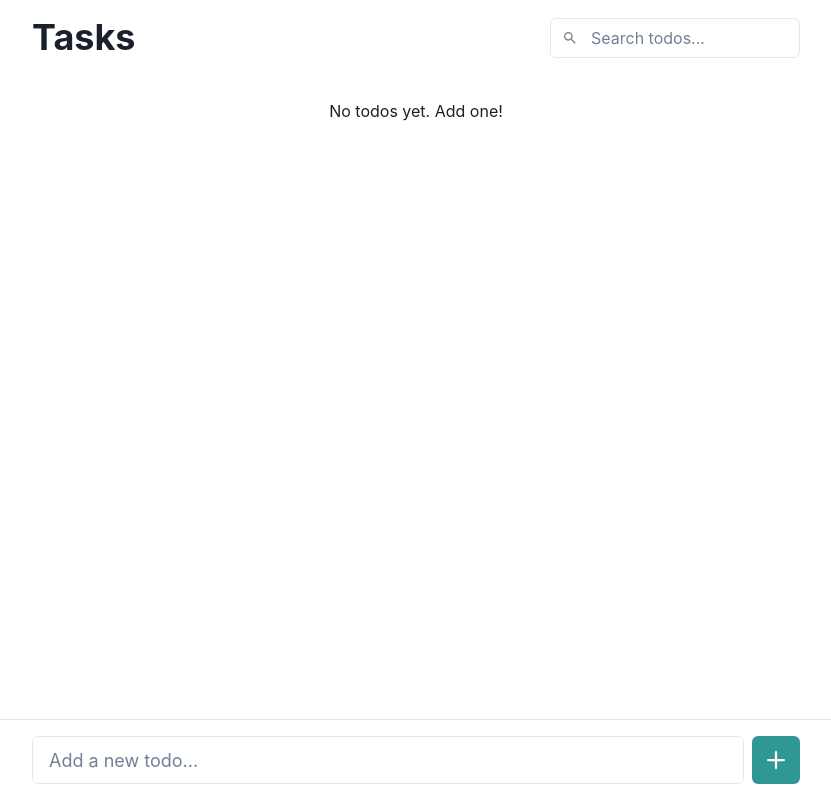
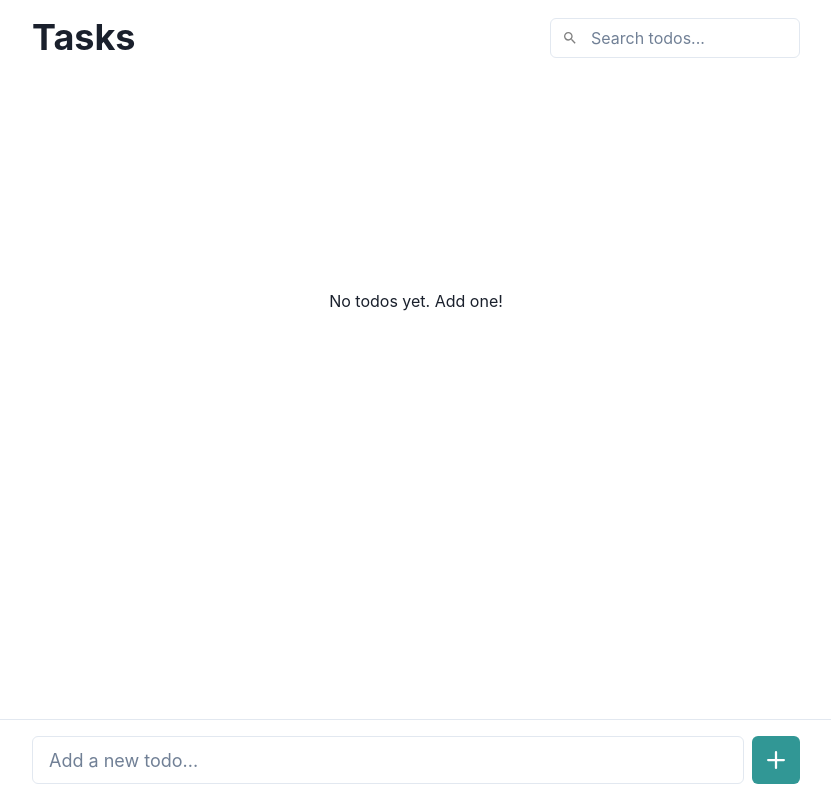
Before and after one commit to SUdaiskhanDeveloper1/Todos, a React (Vite) app: page / in a window 1280 px wide. Shown: the whole page, without its empty margins (224-1055 px from the left). Built offline with nearby package versions, Linux system fonts and the light colour scheme.

Commit message:
updated the text

```diff
--- a/src/App.jsx
+++ b/src/App.jsx
@@ -136,7 +136,7 @@ const TodoApp = () => {
 
         <VStack spacing={3} align="stretch">
           {filteredTodos.length === 0 ? (
-            <Text textAlign="center" py={4}>
+            <Text  display="flex"  alignItems={"center"} justifyContent={"center"} height="435px" textAlign="center"  py={4}>
               {searchTerm
                 ? "No matching todos found"
                 : "No todos yet. Add one!"}
```
